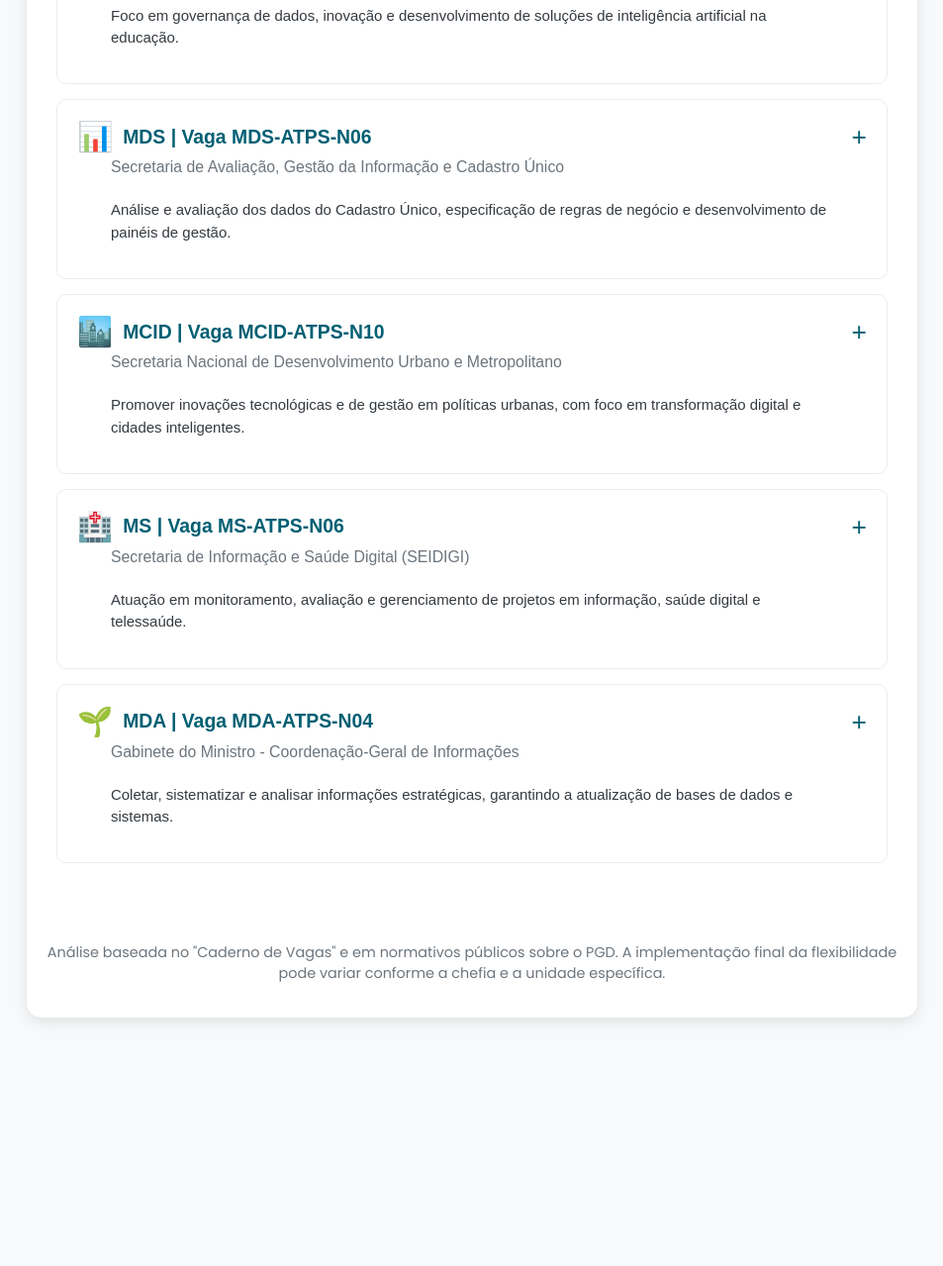
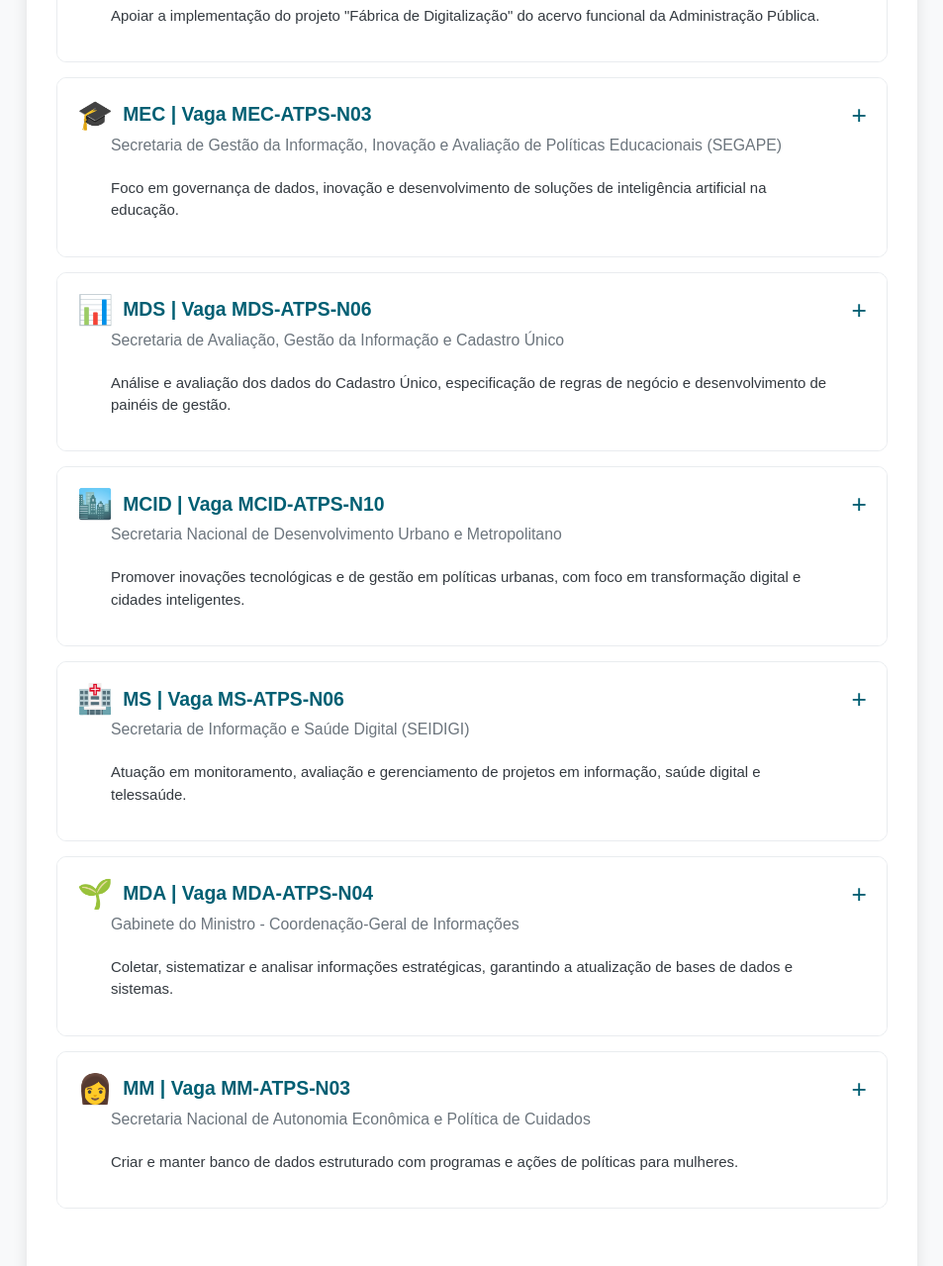
Before and after one commit to Ricardo-Filipini/vagas-ATPS, a plain HTML site: page Index.html in a window 1280 px wide. Shown: the part 644-1923 px from the top of the page at 99% size, without its empty margins (163-1116 px from the left). Before the commit the page ends 1692 px from the top, so only its background shows below. Drawn offline with Linux system fonts and the light colour scheme.

Commit message:
Update Index.html

```diff
--- a/Index.html
+++ b/Index.html
@@ -329,6 +329,33 @@
             <div class="accordion-item">
                 <button class="accordion-header">
                     <div class="title-group">
+                        <div class="main-title"><span>⚙️</span> <span>MGI | Vaga MGI-ATPS-N05</span></div>
+                        <div class="secretaria-title">Diretoria de Serviços de Aposentados e Pensionistas</div>
+                        <p class="short-desc">Apoiar a implementação do projeto "Fábrica de Digitalização" do acervo funcional da Administração Pública.</p>
+                    </div>
+                    <span class="icon">+</span>
+                </button>
+                <div class="accordion-content">
+                    <div class="content-inner">
+                        <h3>Análise de Flexibilidade</h3>
+                        <p>A vaga está no MGI, órgão central do PGD, garantindo máxima aderência cultural e normativa à flexibilidade. O projeto é inerentemente digital, focado em resultados mensuráveis (digitalização de acervos).</p>
+                        <h3>Vantagens Estratégicas</h3>
+                        <p>Participar de um projeto de grande escala com impacto social, aliando transformação digital à empregabilidade de pessoas com deficiência.</p>
+                        <h3>Portarias Relevantes</h3>
+                        <ul>
+                            <li><strong>Portaria MGI nº 4.805/2024:</strong> Autoriza o PGD no âmbito do Ministério.</li>
+                        </ul>
+                        <h3>Links Úteis</h3>
+                        <ul>
+                            <li><a href="https://www.gov.br/gestao/pt-br/assuntos/programa-de-gestao-e-desempenho" target="_blank">Página do PGD no MGI</a></li>
+                        </ul>
+                    </div>
+                </div>
+            </div>
+
+            <div class="accordion-item">
+                <button class="accordion-header">
+                    <div class="title-group">
                         <div class="main-title"><span>🎓</span> <span>MEC | Vaga MEC-ATPS-N03</span></div>
                         <div class="secretaria-title">Secretaria de Gestão da Informação, Inovação e Avaliação de Políticas Educacionais (SEGAPE)</div>
                         <p class="short-desc">Foco em governança de dados, inovação e desenvolvimento de soluções de inteligência artificial na educação.</p>
@@ -465,6 +492,29 @@
                 </div>
             </div>
 
+            <div class="accordion-item">
+                <button class="accordion-header">
+                    <div class="title-group">
+                        <div class="main-title"><span>👩</span> <span>MM | Vaga MM-ATPS-N03</span></div>
+                        <div class="secretaria-title">Secretaria Nacional de Autonomia Econômica e Política de Cuidados</div>
+                        <p class="short-desc">Criar e manter banco de dados estruturado com programas e ações de políticas para mulheres.</p>
+                    </div>
+                    <span class="icon">+</span>
+                </button>
+                <div class="accordion-content">
+                    <div class="content-inner">
+                        <h3>Análise de Flexibilidade</h3>
+                        <p>O Ministério abriu adesão ao PGD em 2023. A atividade de criar e manter bancos de dados, organizar repositórios e sistematizar informações é perfeitamente adequada ao modelo de gestão por resultados e ao teletrabalho.</p>
+                        <h3>Vantagens Estratégicas</h3>
+                        <p>Atuar na estruturação de dados que são a base para a formulação e o monitoramento de políticas de autonomia econômica para mulheres.</p>
+                        <h3>Portarias Relevantes</h3>
+                        <ul>
+                            <li><strong>Portaria SE/MMulheres nº 1/2023:</strong> Torna pública a abertura para adesão ao Programa de Gestão do Ministério das Mulheres.</li>
+                        </ul>
+                    </div>
+                </div>
+            </div>
+
         </main>
         <footer>
             <p>Análise baseada no "Caderno de Vagas" e em normativos públicos sobre o PGD. A implementação final da flexibilidade pode variar conforme a chefia e a unidade específica.</p>
```
